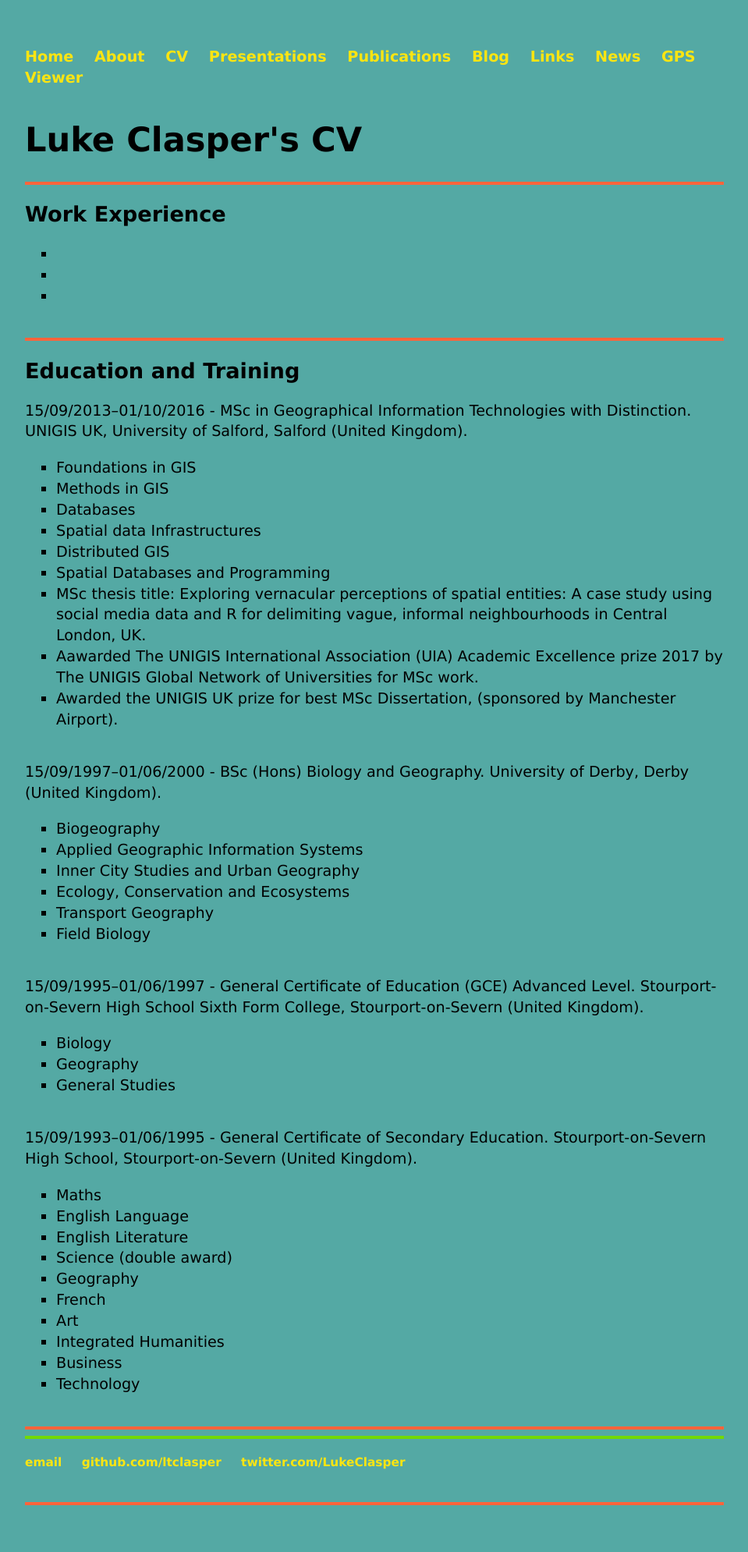
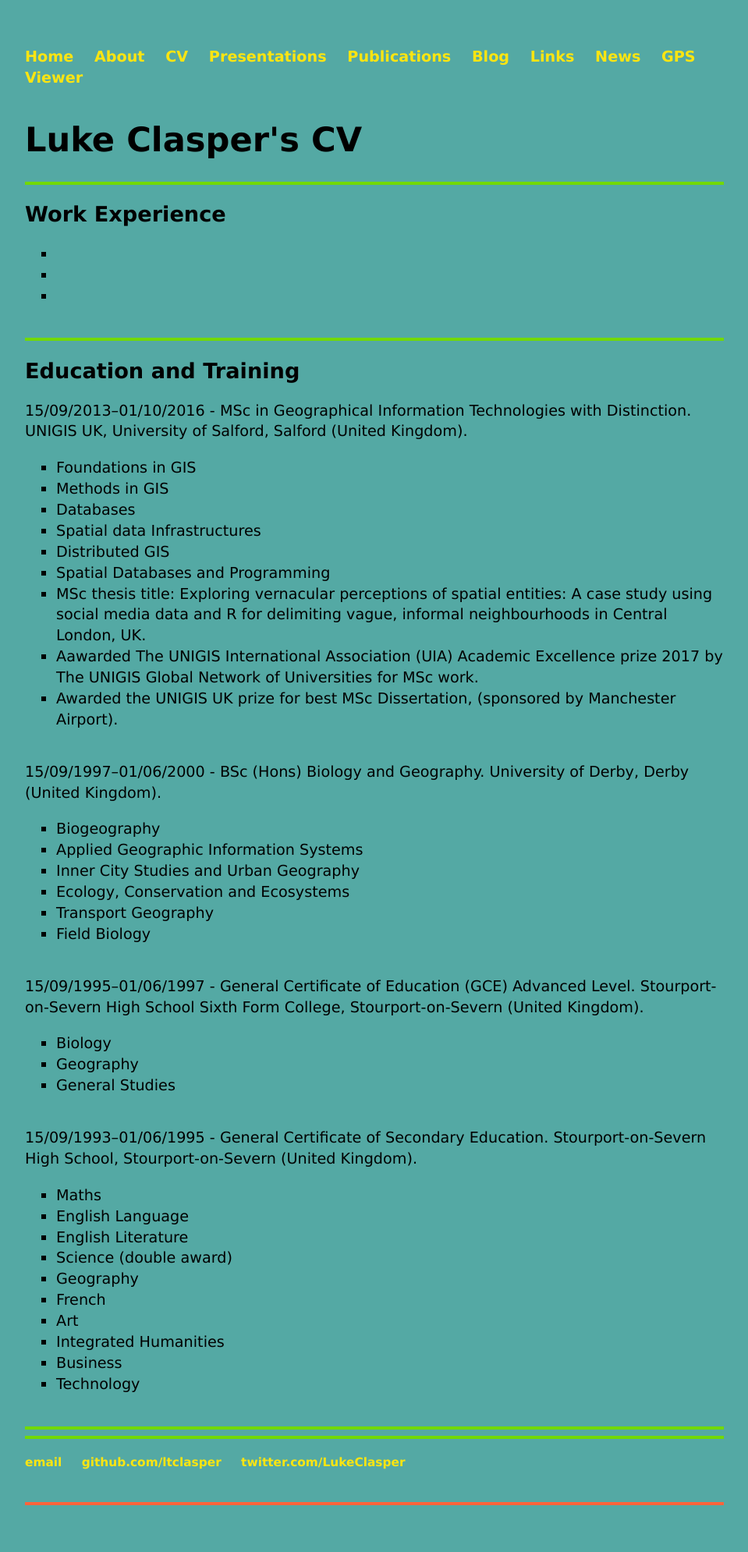
Before and after one commit to ltclasper/ltclasper.github.io, a Jekyll site: the page built from cv/index.html, in a window 1280 px wide. Shown: the whole page at 78% size, without its empty margins (160-1119 px from the left). Built offline with Jekyll 4.4.1, drawn with Linux system fonts in a browser that asks for light colours.

Commit message:
Update main.css

```diff
--- a/css/main.css
+++ b/css/main.css
@@ -62,7 +62,7 @@ ul.posts li {
 }
 hr {
     color: #FD643B;
-    background-color: #FD643B;
+    background-color: #72D903;
     height: 4px;
     border: 0;
     width: 100%;
```
